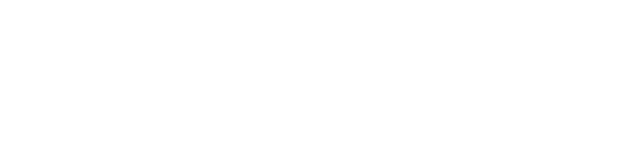
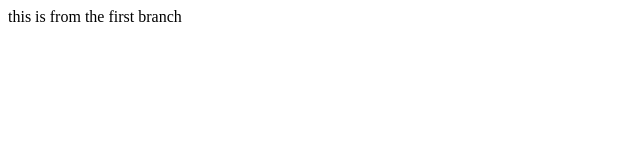
Before and after one commit to Arrrax1/the-new-folder, a plain HTML site: page index.html in a window 1280 px wide. Shown: the whole page, without its empty margins (0-640 px from the left). Drawn offline with Linux system fonts and the light colour scheme.

Commit message:
init0 of the first branch

```diff
--- a/index.html
+++ b/index.html
@@ -4,6 +4,6 @@
         <title></title>
     </head>
     <body>
-
+        <span>this is from the first branch</span>
     </body>
 </html>
```
